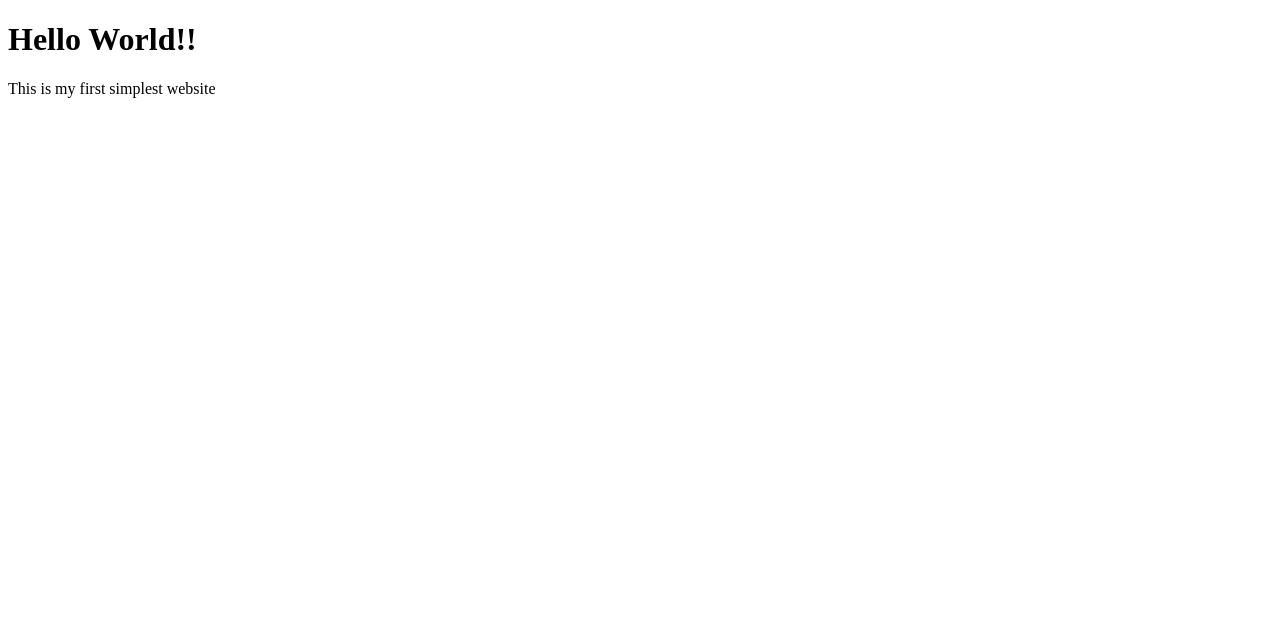
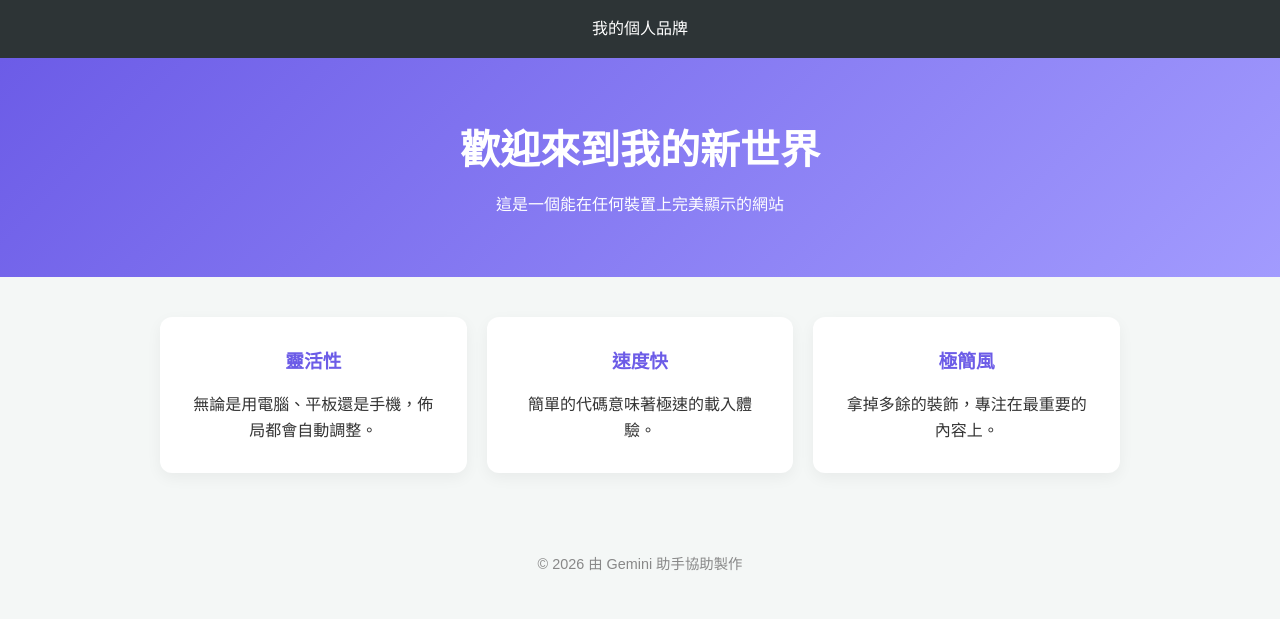
Before and after one commit to zenchen886/my-test-website, a plain HTML site: page index.html in a window 1280 px wide. Drawn offline with Linux system fonts and the light colour scheme.

Commit message:
Update index.html

```diff
--- a/index.html
+++ b/index.html
@@ -1,10 +1,81 @@
 <!DOCTYPE html>
-<html>
+<html lang="zh-TW">
 <head>
-    <title>My first websit</title>
+    <meta charset="UTF-8">
+    <meta name="viewport" content="width=device-width, initial-scale=1.0">
+    <title>我的響應式網站</title>
+    <style>
+        /* 基礎設定 */
+        * { box-sizing: border-box; margin: 0; padding: 0; }
+        body { font-family: 'PingFang TC', 'Microsoft JhengHei', sans-serif; line-height: 1.6; color: #333; background-color: #f4f7f6; }
+
+        /* 容器限制最大寬度並置中 */
+        .container { max-width: 1000px; margin: 0 auto; padding: 0 20px; }
+
+        /* 導航欄 */
+        nav { background: #2d3436; color: white; padding: 1rem 0; text-align: center; position: sticky; top: 0; z-index: 100; }
+
+        /* 英雄區塊 (Hero Section) */
+        .hero { background: linear-gradient(135deg, #6c5ce7, #a29bfe); color: white; padding: 60px 20px; text-align: center; }
+        .hero h1 { font-size: 2.5rem; margin-bottom: 10px; }
+
+        /* 響應式網格系統 */
+        .features { display: flex; flex-wrap: wrap; gap: 20px; margin: 40px 0; }
+
+        .feature-card {
+            background: white;
+            padding: 30px;
+            border-radius: 12px;
+            box-shadow: 0 5px 15px rgba(0,0,0,0.05);
+            flex: 1;          /* 讓卡片平分剩餘空間 */
+            min-width: 280px; /* 當空間小於 280px 時自動換行 */
+            text-align: center;
+        }
+
+        .feature-card h3 { color: #6c5ce7; margin-bottom: 15px; }
+
+        /* 手機版微調：當螢幕寬度小於 600px 時 */
+        @media (max-width: 600px) {
+            .hero h1 { font-size: 1.8rem; }
+            .feature-card { padding: 20px; }
+        }
+
+        footer { text-align: center; padding: 40px 0; color: #888; font-size: 0.9rem; }
+    </style>
 </head>
 <body>
-    <h1>Hello World!!</h1>
-    <p>This is my first simplest website</p>
+
+    <nav>
+        <div class="container">我的個人品牌</div>
+    </nav>
+
+    <div class="hero">
+        <div class="container">
+            <h1>歡迎來到我的新世界</h1>
+            <p>這是一個能在任何裝置上完美顯示的網站</p>
+        </div>
+    </div>
+
+    <div class="container">
+        <div class="features">
+            <div class="feature-card">
+                <h3>靈活性</h3>
+                <p>無論是用電腦、平板還是手機，佈局都會自動調整。</p>
+            </div>
+            <div class="feature-card">
+                <h3>速度快</h3>
+                <p>簡單的代碼意味著極速的載入體驗。</p>
+            </div>
+            <div class="feature-card">
+                <h3>極簡風</h3>
+                <p>拿掉多餘的裝飾，專注在最重要的內容上。</p>
+            </div>
+        </div>
+    </div>
+
+    <footer>
+        &copy; 2026 由 Gemini 助手協助製作
+    </footer>
+
 </body>
 </html>
```
